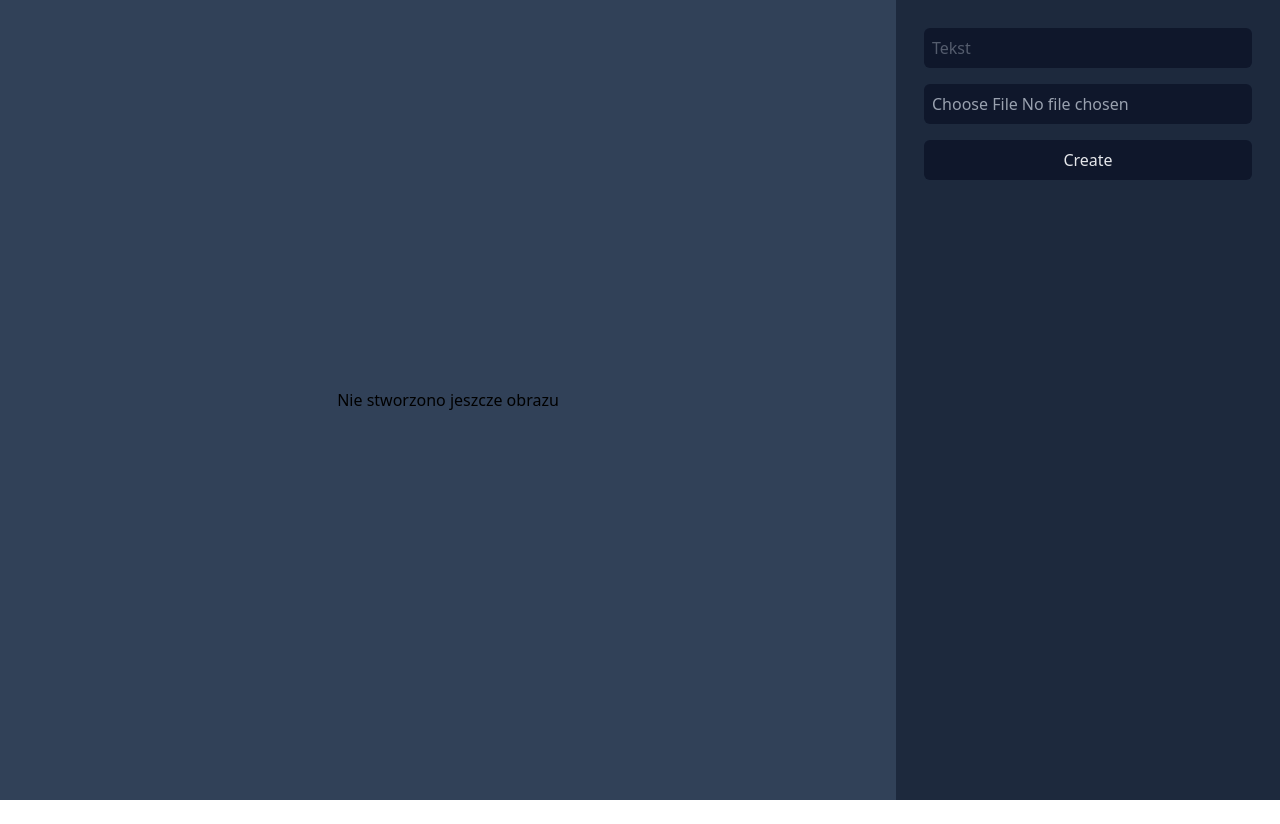
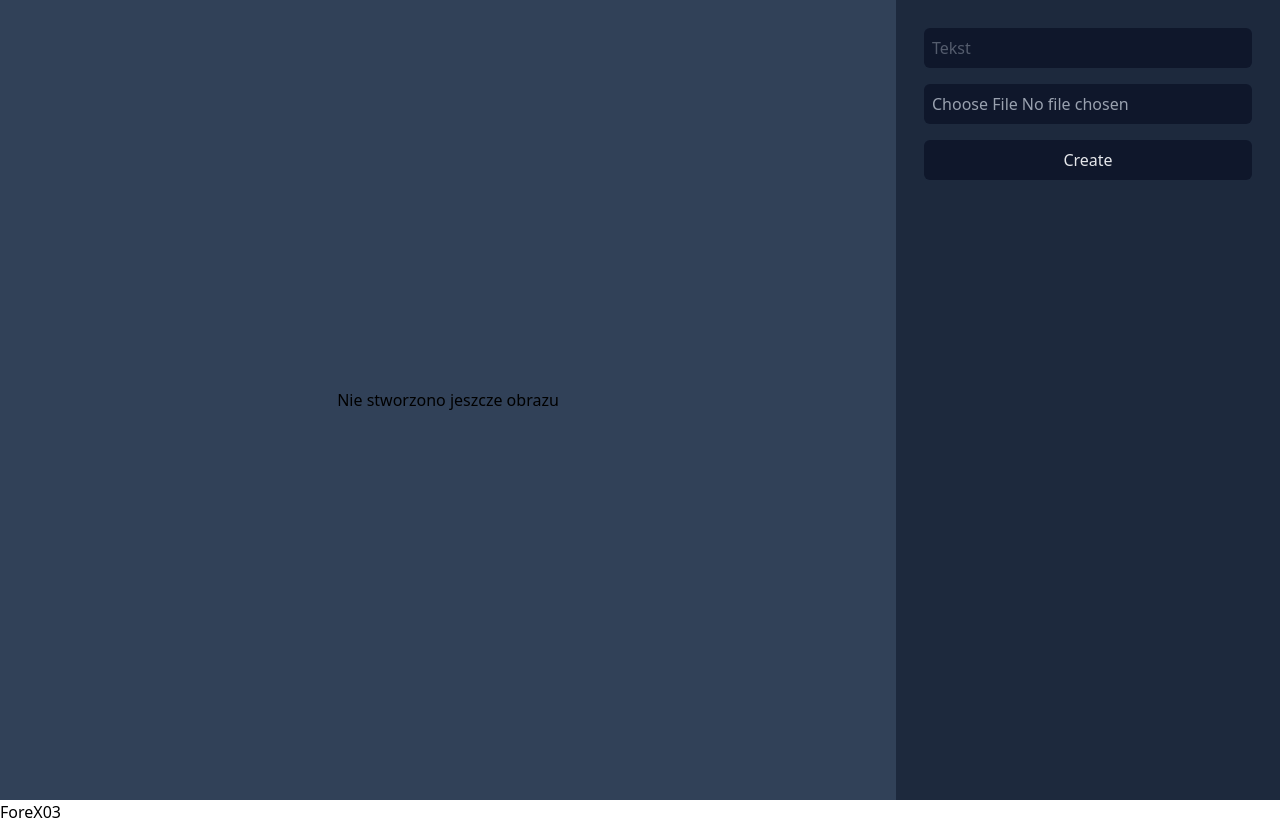
Before and after one commit to ForeX03/MemeGenerator, a Next.js app: page / in a window 1280 px wide. Before the commit the page ends 800 px from the top, so only its background shows below. Built offline with nearby package versions, Linux system fonts and the light colour scheme.

Commit message:
added author paragraph

```diff
--- a/app/layout.tsx
+++ b/app/layout.tsx
@@ -11,6 +11,7 @@ export default function RootLayout({ children }: Readonly<{ children: React.Reac
     <html lang="en" className="w-full h-full">
       <body className="antialiased w-full h-full">
         { children }
+        <div className="absolute">ForeX03</div>
       </body>
     </html>
   );
```
